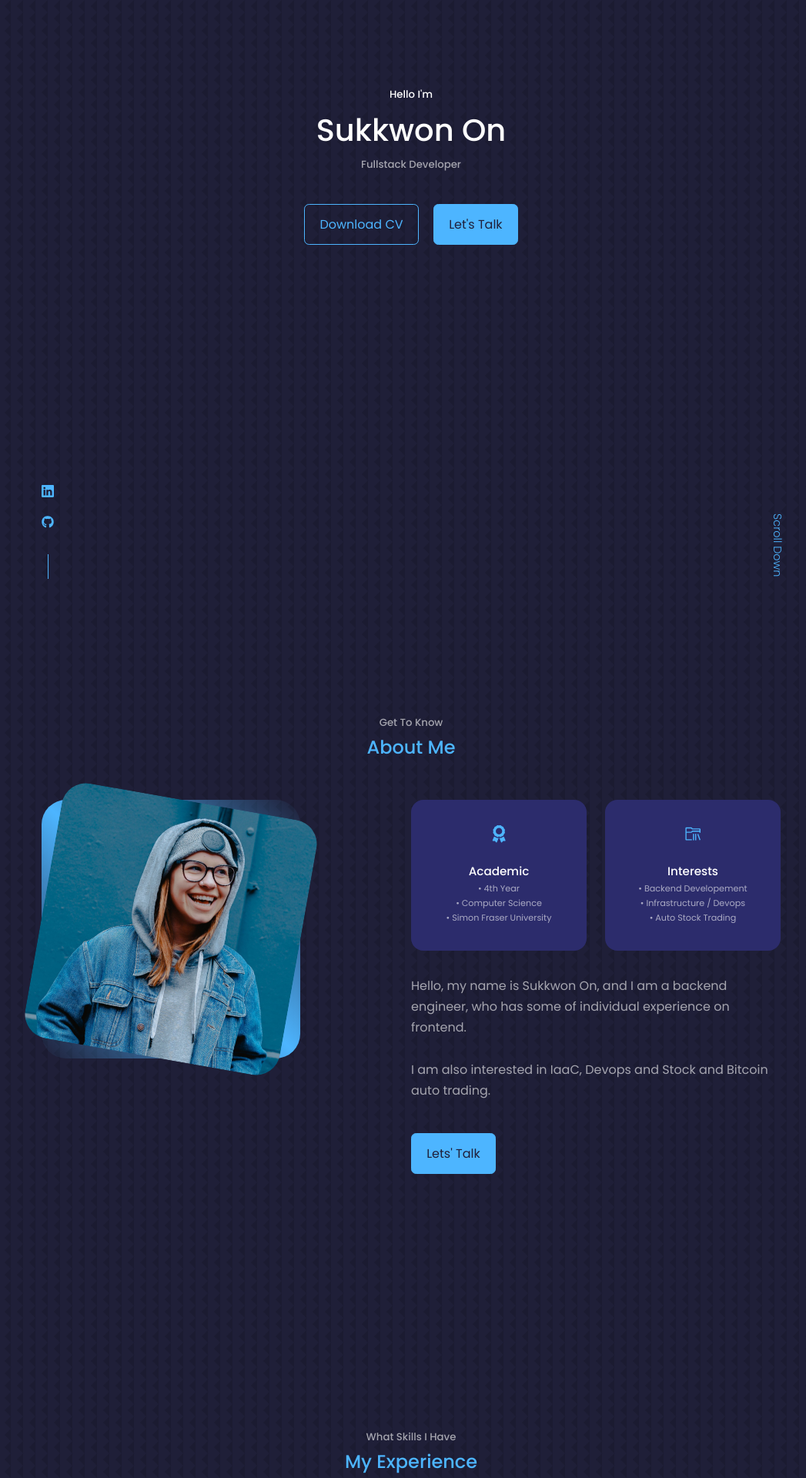
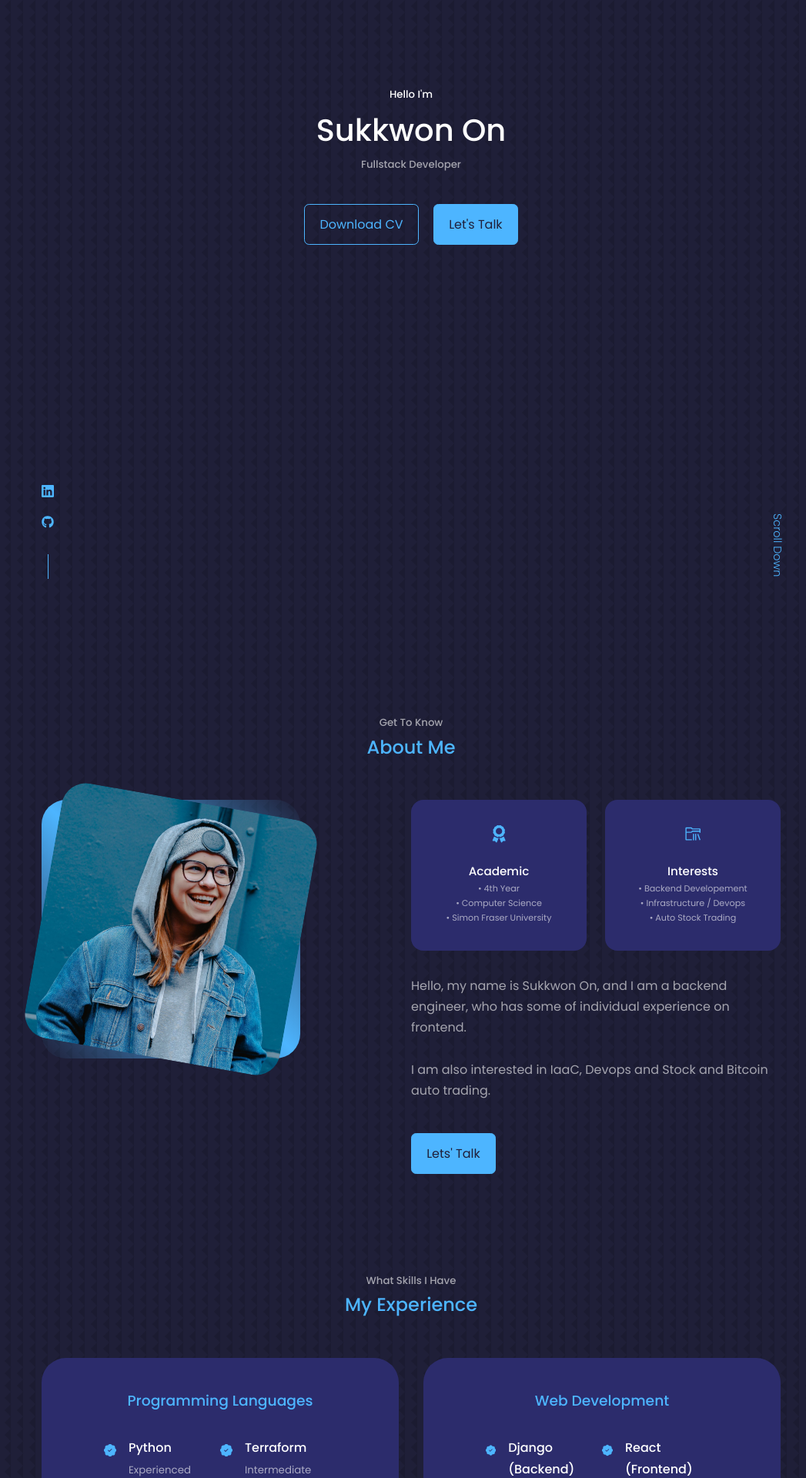
Before and after one commit to skwon2345/my_portfolio, a React (Create React App) app: page / in a window 1280 px wide. Shown: the top 1920 px of the page at 77% size, without its empty margins (106-1153 px from the left). Built offline with nearby package versions, Linux system fonts and the light colour scheme.

Commit message:
some changes in index.css

```diff
--- a/src/index.css
+++ b/src/index.css
@@ -23,7 +23,7 @@
 
     --container-width-lg: 75%;
     --container-width-md: 86%;
-    --container-width-ms: 90%;
+    --container-width-sm: 90%;
 }
 
 html {
@@ -58,7 +58,6 @@ h1 {
 
 section {
     margin-top: 8rem;
-    height: 100vh;
 }
 
 section > h2, section > h5 {
```
